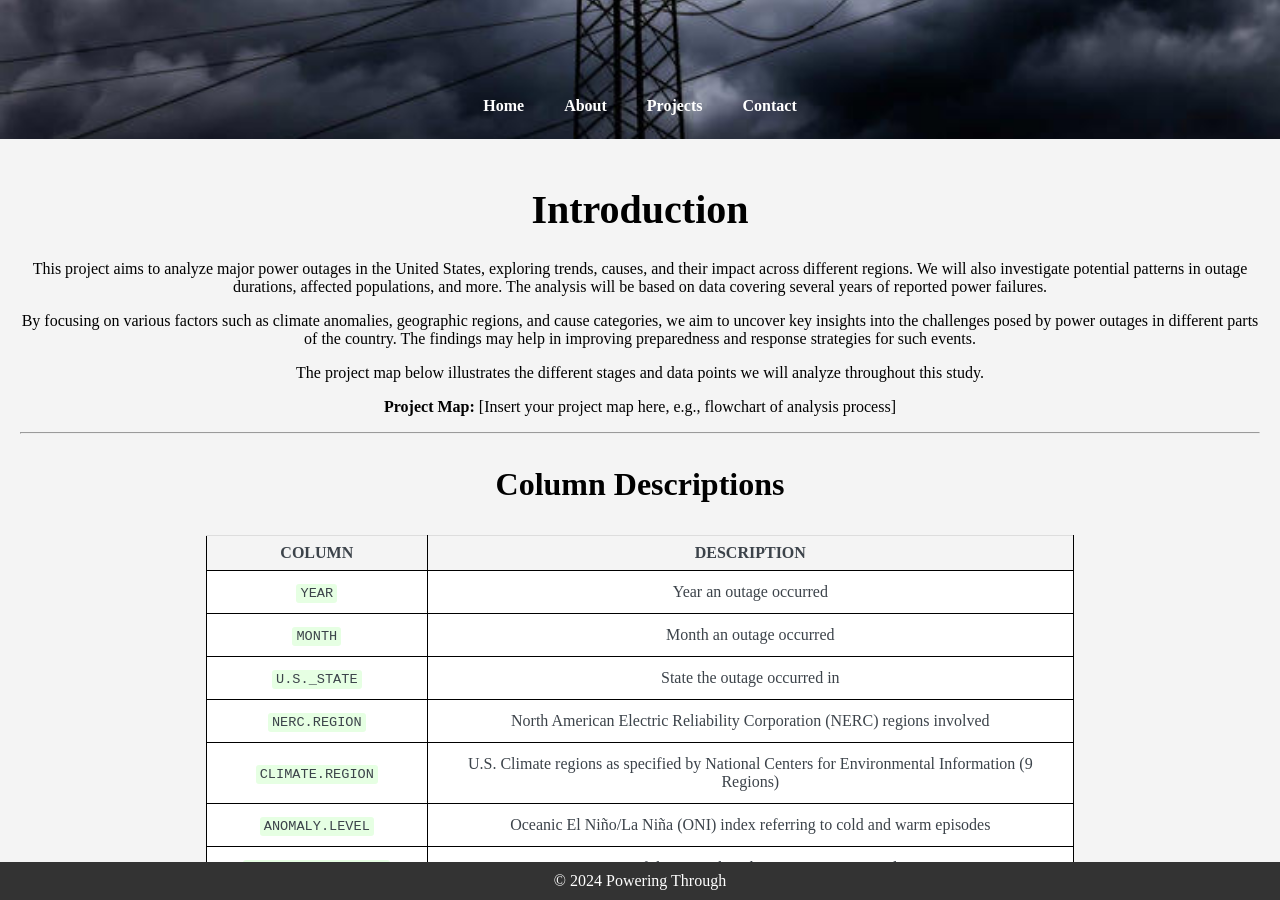
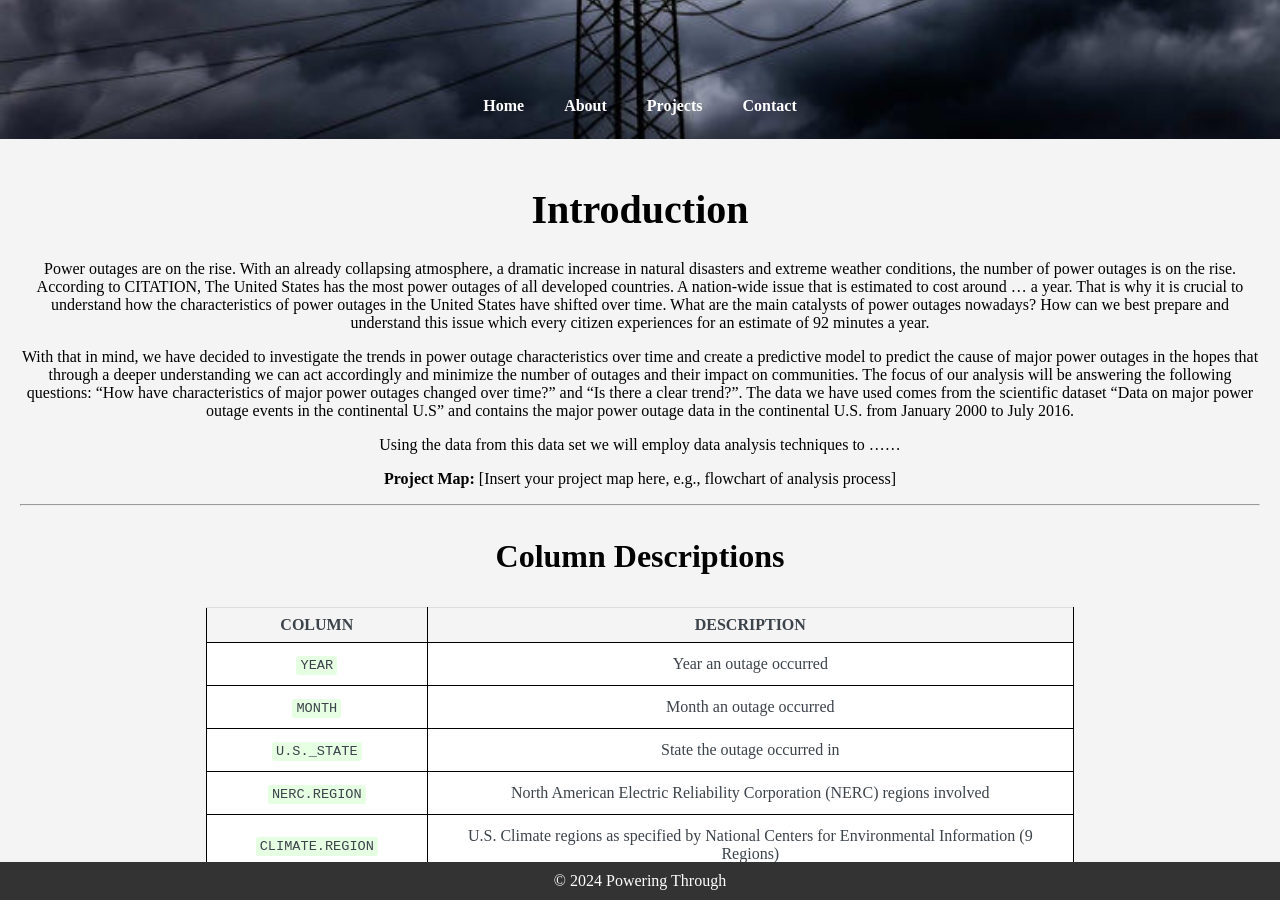
Before and after one commit to andiigonzalez/Power_Outage_Analysis, a Jekyll site: the page built from index.md, in a window 1280 px wide and 900 px high, scrolled down 381 px. Built offline with Jekyll 4.4.1, drawn with Linux system fonts in a browser that asks for light colours.

Commit message:
Update index.md

```diff
--- a/index.md
+++ b/index.md
@@ -6,11 +6,12 @@ subtitle: "Analyzing Trends in Major US Power Outages from 2004 to 2016"
 
 # Introduction
 
-This project aims to analyze major power outages in the United States, exploring trends, causes, and their impact across different regions. We will also investigate potential patterns in outage durations, affected populations, and more. The analysis will be based on data covering several years of reported power failures.
+Power outages are on the rise. With an already collapsing atmosphere, a dramatic increase in natural disasters and extreme weather conditions, the number of power outages is on the rise. According to CITATION, The United States has the most power outages of all developed countries. A nation-wide issue that is estimated to cost around … a year. That is why it is crucial to understand how the characteristics of power outages in the United States have shifted over time. What are the main catalysts of power outages nowadays? How can we best prepare and understand this issue which every citizen experiences for an estimate of 92 minutes a year.
 
-By focusing on various factors such as climate anomalies, geographic regions, and cause categories, we aim to uncover key insights into the challenges posed by power outages in different parts of the country. The findings may help in improving preparedness and response strategies for such events.
+With that in mind, we have decided to investigate the trends in power outage characteristics over time and create a predictive model to predict the cause of major power outages in the hopes that through a deeper understanding we can act accordingly and minimize the number of outages and their impact on communities. The focus of our analysis will be answering the following questions: “How have characteristics of major power outages changed over time?” and  “Is there a clear trend?”. The data we have used comes from the scientific dataset “Data on major power outage events in the continental U.S” and contains the major power outage data in the continental U.S. from January 2000 to July 2016.
 
-The project map below illustrates the different stages and data points we will analyze throughout this study.
+Using the data from this data set we will employ data analysis techniques to ……
+
 
 **Project Map:** [Insert your project map here, e.g., flowchart of analysis process]
 
```
